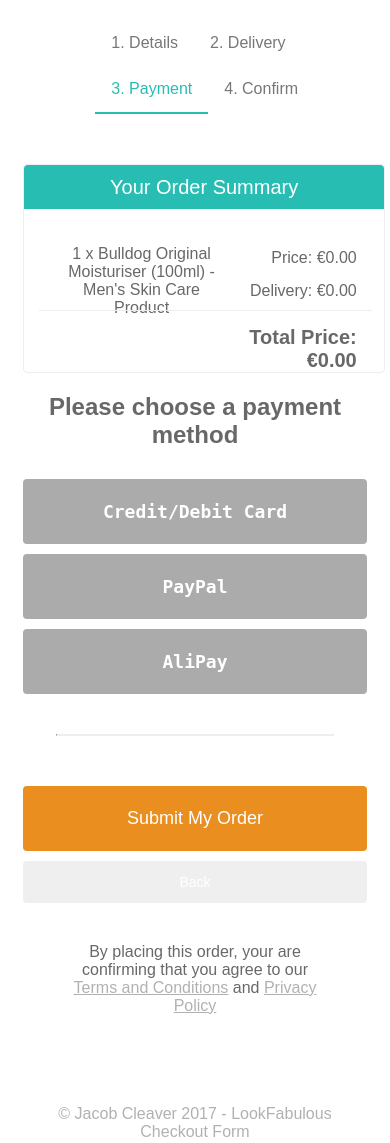
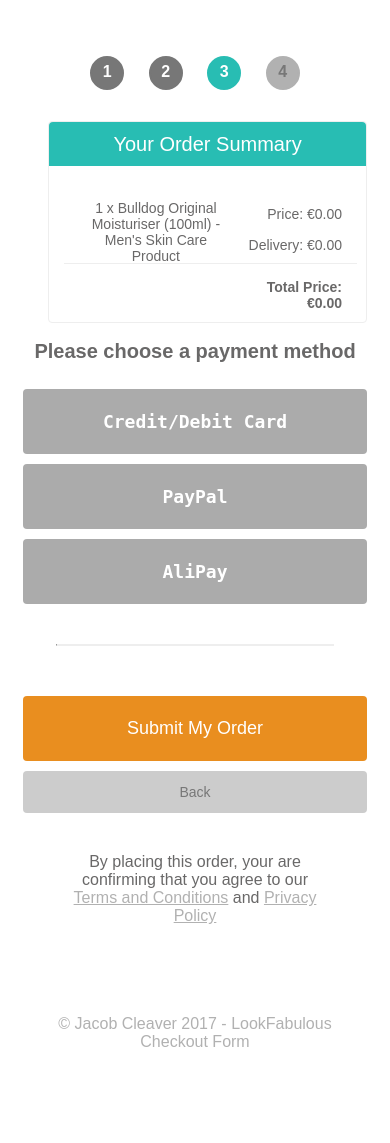
Before and after one commit to jacob-cleaver/LookFantastic, a PHP site: page / in a window 390 px wide. Shown: the part 48-1191 px from the top of the page. After the commit the page ends 1095 px from the top, so only its background shows below. Run offline with PHP 8.4, Linux system fonts and the light colour scheme; data that the repository does not hold is empty.

Commit message:
Progress made central for tablet and desktop mobile version of progress bar made

```diff
--- a/index.php
+++ b/index.php
@@ -44,10 +44,17 @@
                     <li><a style="color:#28bdb3; border-bottom:2px solid #28bdb3" href="#payment">3. Payment</a></li>
                     <li><a href="#confirm">4. Confirm</a></li>
                 </ul>
+
+                <div class="progress">
+                  <p class="progress-1">1</p>
+                  <p class="progress-2">2</p>
+                  <p class="progress-3">3</p>
+                  <p class="progress-4">4</p>
+                </div>
             </section>
 
             <section id="cart">
-              <div class="cart col-xs-12">
+              <div class="cart col-xs-10 col-xs-offset-1">
                 <div class="cart-header col-xs-12">
                   Your Order Summary
                 </div>
--- a/stylesheets/_buttons.scss
+++ b/stylesheets/_buttons.scss
@@ -41,6 +41,12 @@
 	}
 	.btn-back {
 		display: block;
+		background: #ccc;
+		color: #777;
+		&:hover {
+			background: #a2a2a2;
+			color: #fff;
+		}
 	}
 }
 @media (min-width: 992px) {
--- a/stylesheets/_grid.scss
+++ b/stylesheets/_grid.scss
@@ -51,6 +51,9 @@
 }
 .col-xs-12 {
 	width: 100%;
+}
+.col-xs-offset-1{
+	margin-left: 7.3333333333%;
 }
 .col-xs-offset-2 {
   margin-left: 16.666666667%;
--- a/stylesheets/style.css
+++ b/stylesheets/style.css
@@ -50,6 +50,9 @@
 
 .col-xs-12 {
   width: 100%; }
+
+.col-xs-offset-1 {
+  margin-left: 7.3333333333%; }
 
 .col-xs-offset-2 {
   margin-left: 16.666666667%; }
@@ -206,7 +209,12 @@
     font-size: 18px; }
 
   .btn-back {
-    display: block; } }
+    display: block;
+    background: #ccc;
+    color: #777; }
+    .btn-back:hover {
+      background: #a2a2a2;
+      color: #fff; } }
 @media (min-width: 992px) {
   .btn-back {
     display: none; } }
@@ -357,25 +365,76 @@ hr {
   border-top: 1px solid; }
 
 ul {
+  display: block;
   list-style-type: none;
   margin: 0;
   padding: 0;
-  overflow: hidden; }
-
-li {
-  float: left; }
-  li a {
+  overflow: hidden;
+  text-align: center; }
+  ul li {
+    display: inline-block; }
+    ul li a {
       display: block;
       color: #777;
       text-align: center;
       padding: 14px 16px;
       text-decoration: none; }
-    li a:hover {
+      ul li a:hover {
         color: #28bdb3;
         border-bottom: 2px solid #28bdb3; }
 
+.progress {
+  display: none; }
+
 @media (max-width: 991px) {
   label {
+    display: none; } }
+@media (max-width: 767px) {
+  .progress {
+    display: block;
+    color: #b1b1b1;
+    text-align: center;
+    margin-top: 40px;
+    margin-bottom: -35px;
+    font-weight: 700; }
+
+  .progress-1, .progress-2 {
+    display: inline-block;
+    background: #777;
+    color: #fff;
+    border: 2px solid #777;
+    border-radius: 50%;
+    width: 30px;
+    height: 25px;
+    padding-top: 5px;
+    margin-left: 10px;
+    margin-right: 10px; }
+
+  .progress-3 {
+    display: inline-block;
+    background: #28bdb3;
+    color: #fff;
+    border: 2px solid #28bdb3;
+    border-radius: 50%;
+    width: 30px;
+    height: 25px;
+    padding-top: 5px;
+    margin-left: 10px;
+    margin-right: 10px; }
+
+  .progress-4 {
+    display: inline-block;
+    background: #b1b1b1;
+    color: #777;
+    border: 2px solid #b1b1b1;
+    border-radius: 50%;
+    width: 30px;
+    height: 25px;
+    padding-top: 5px;
+    margin-left: 10px;
+    margin-right: 10px; }
+
+  ul {
     display: none; } }
 .payment-methods {
   background: #ddd;
@@ -395,8 +454,8 @@ input[type="radio"] {
   border: 1px solid #eee;
   border-radius: 4px;
   min-height: 200px;
-  width: 96%;
-  margin-top: 50px; }
+  margin-top: 50px;
+  font-size: 14px; }
 
 .cart-header {
   background: #28bdb3;
@@ -428,7 +487,7 @@ input[type="radio"] {
   padding-top: 15px;
   text-align: right;
   font-weight: 700;
-  font-size: 20px;
+  font-size: 18px;
   border-top: 1px solid #eee; }
 
 @media (min-width: 768px) {
@@ -437,6 +496,12 @@ input[type="radio"] {
     margin-left: -15px;
     float: left;
     padding-top: 15px; } }
+@media (max-width: 767px) {
+  h2 {
+    font-size: 20px; }
+
+  .cart-total-price {
+    font-size: 14px; } }
 .tandc-pp {
   color: #b1b1b1;
   cursor: pointer; }
--- a/stylesheets/style.scss
+++ b/stylesheets/style.scss
@@ -44,14 +44,14 @@ hr {
 }
 
 ul {
+    display: block;
     list-style-type: none;
     margin: 0;
     padding: 0;
     overflow: hidden;
-}
-
+    text-align: center;
 li {
-    float: left;
+    display: inline-block;
 
     a {
         display: block;
@@ -66,10 +66,67 @@ li {
         }
     }
 }
+}
+.progress {
+  display: none;
+}
 @media (max-width: 991px) {
     label {
         display: none;
     }
+}
+
+@media (max-width: 767px){
+.progress {
+  display: block;
+  color: #b1b1b1;
+  text-align: center;
+  margin-top: 40px;
+  margin-bottom: -35px;
+  font-weight: 700;
+}
+.progress-1, .progress-2 {
+  display: inline-block;
+  background: #777;
+  color: #fff;
+  border: 2px solid #777;
+  border-radius: 50%;
+  width: 30px;
+  height: 25px;
+  padding-top: 5px;
+  margin-left: 10px;
+  margin-right: 10px;
+}
+
+.progress-3 {
+  display: inline-block;
+  background: #28bdb3;
+  color: #fff;
+  border: 2px solid #28bdb3;
+  border-radius: 50%;
+  width: 30px;
+  height: 25px;
+  padding-top: 5px;
+  margin-left: 10px;
+  margin-right: 10px;
+}
+
+.progress-4 {
+  display: inline-block;
+  background: #b1b1b1;
+  color: #777;
+  border: 2px solid #b1b1b1;
+  border-radius: 50%;
+  width: 30px;
+  height: 25px;
+  padding-top: 5px;
+  margin-left: 10px;
+  margin-right: 10px;
+}
+
+ul {
+  display: none;
+}
 }
 
 .payment-methods {
@@ -94,8 +151,8 @@ input[type="radio"] {
     border: 1px solid #eee;
     border-radius: 4px;
     min-height: 200px;
-    width: 96%;
     margin-top: 50px;
+    font-size: 14px;
 }
 
 .cart-header {
@@ -137,7 +194,7 @@ input[type="radio"] {
   padding-top: 15px;
   text-align: right;
   font-weight: 700;
-  font-size: 20px;
+  font-size: 18px;
   border-top: 1px solid #eee;
 }
 
@@ -149,6 +206,15 @@ input[type="radio"] {
     float: left;
     padding-top: 15px;
   }
+  }
+}
+
+@media (max-width: 767px) {
+  h2 {
+    font-size: 20px;
+  }
+  .cart-total-price {
+    font-size: 14px;
   }
 }
 
```
Also changed, not shown: 1 other file. Lines whose indentation alone changed are shown as unchanged.
